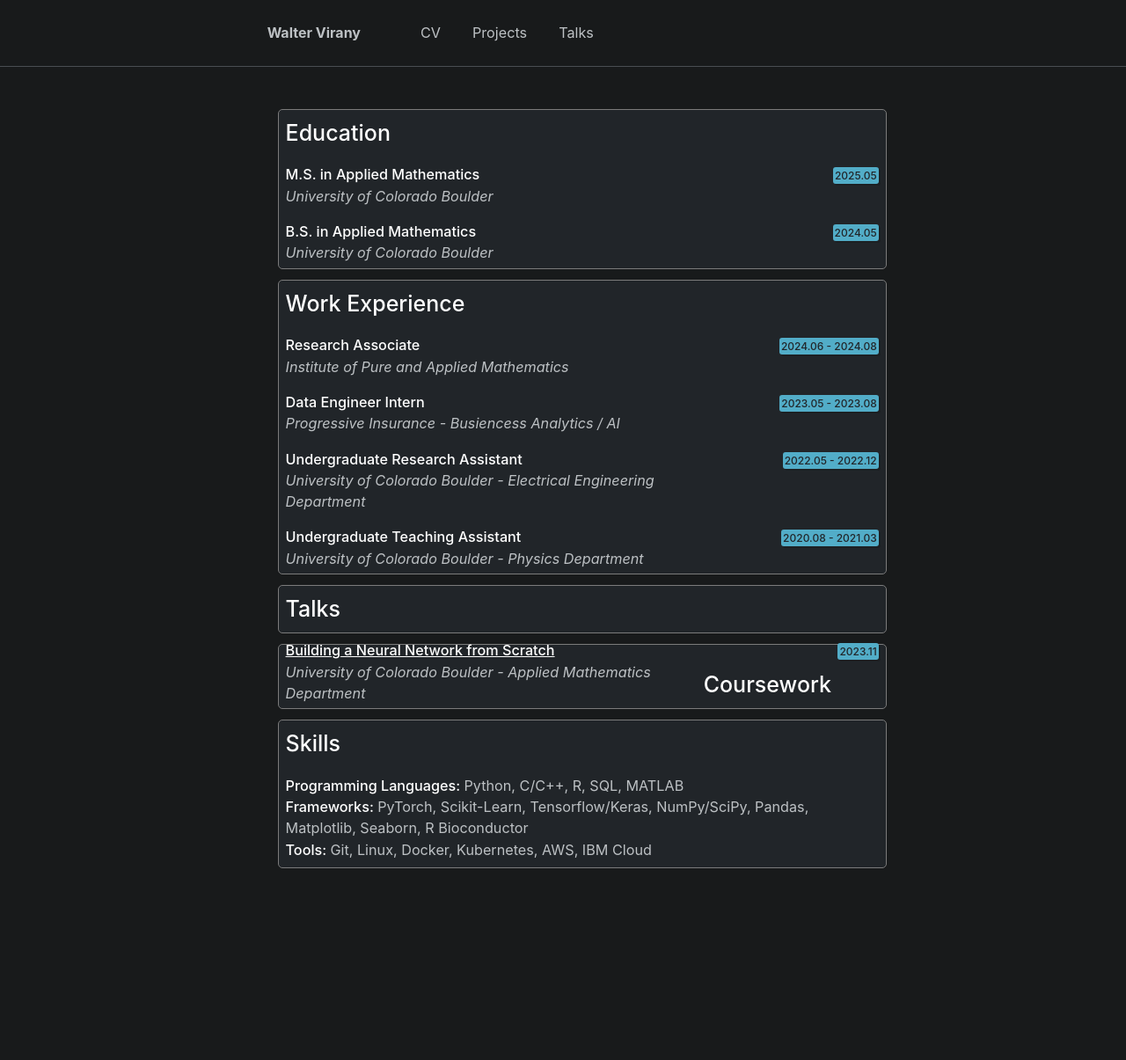
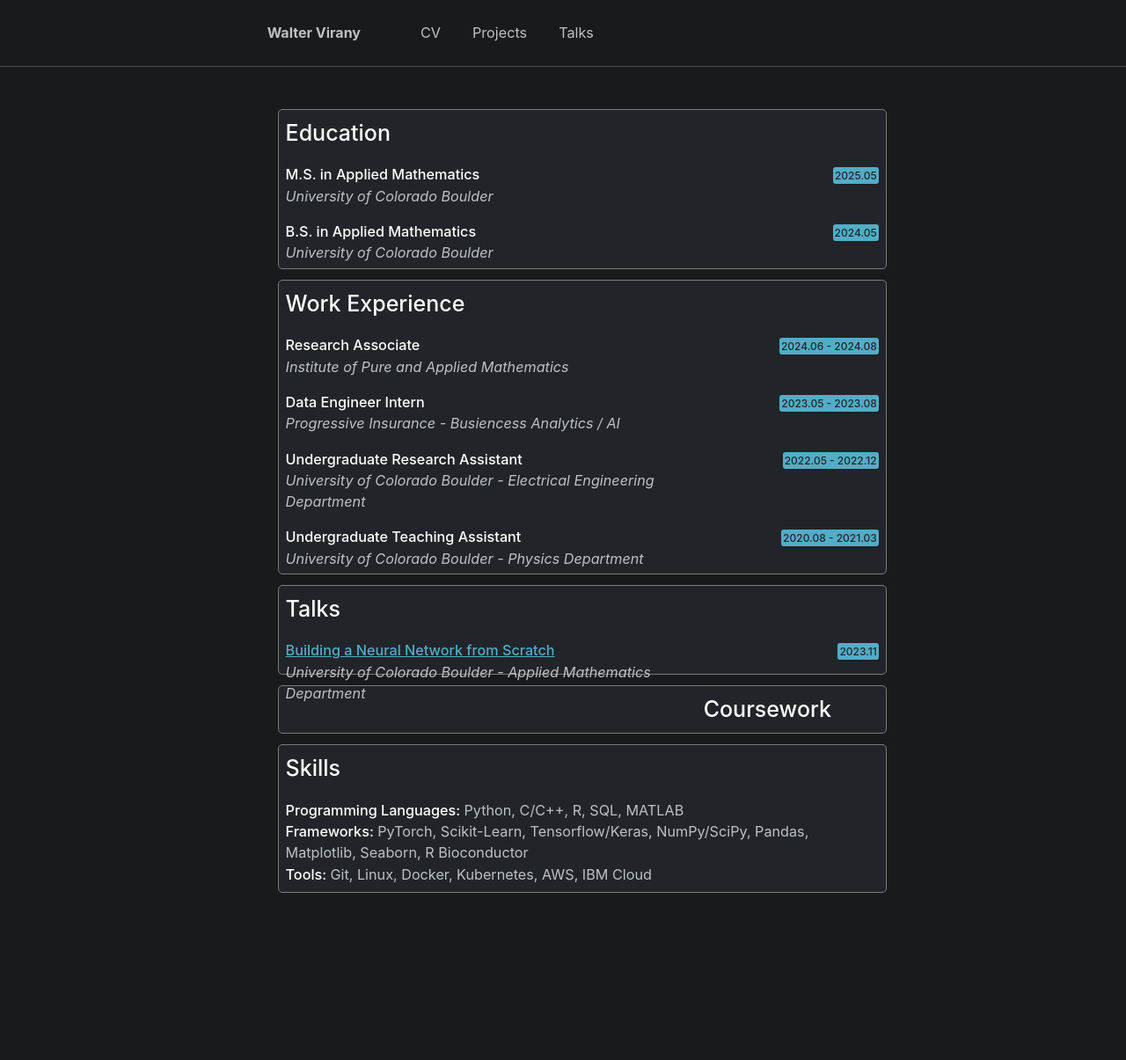
Before and after one commit to wvirany/wvirany.github.io, a Jekyll site: the page built from _pages/cv.html, in a window 1280 px wide. Shown: the whole page at 88% size. Built offline with Jekyll 4.4.1, drawn with Linux system fonts in a browser that asks for light colours; before the commit the page ends 1177 px from its top, so only the background shows below that.

Commit message:
Update cv.html

```diff
--- a/_pages/cv.html
+++ b/_pages/cv.html
@@ -154,12 +154,12 @@ div.cv {
 
     -->
 
-    <div class="cv">
+    <div class="cv" style="height:100px;">
         <div style="font-size:25px; font-weight:450; padding:8px; color:white;">Talks</div>
         <div>
         <div class="row">
             <div class="column left">
-                <a href="/talks/building_neural_net" style="font-weight: 450; color:white;">Building a Neural Network from Scratch</a>
+                <a href="/talks/building_neural_net" style="font-weight: 450;">Building a Neural Network from Scratch</a>
                 <br>
                 <i>University of Colorado Boulder - Applied Mathematics Department</i>
             </div>
```
